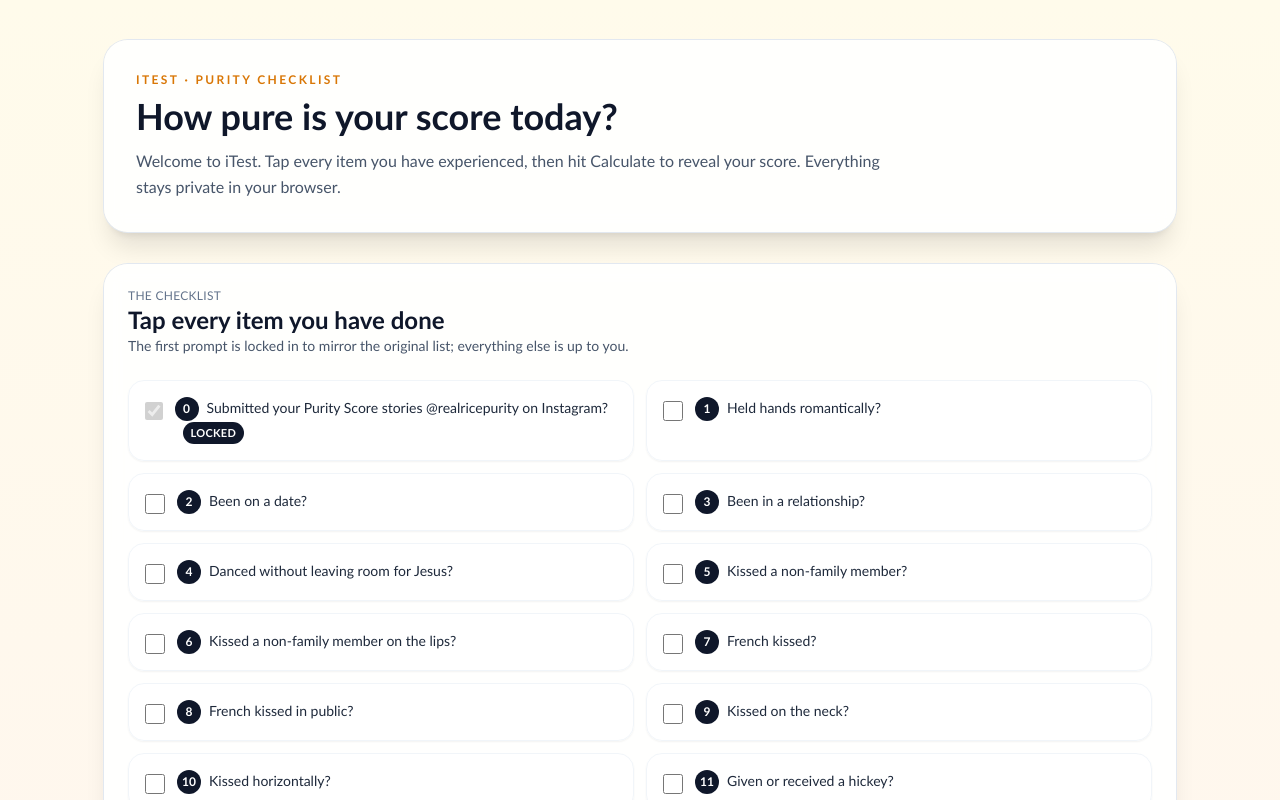
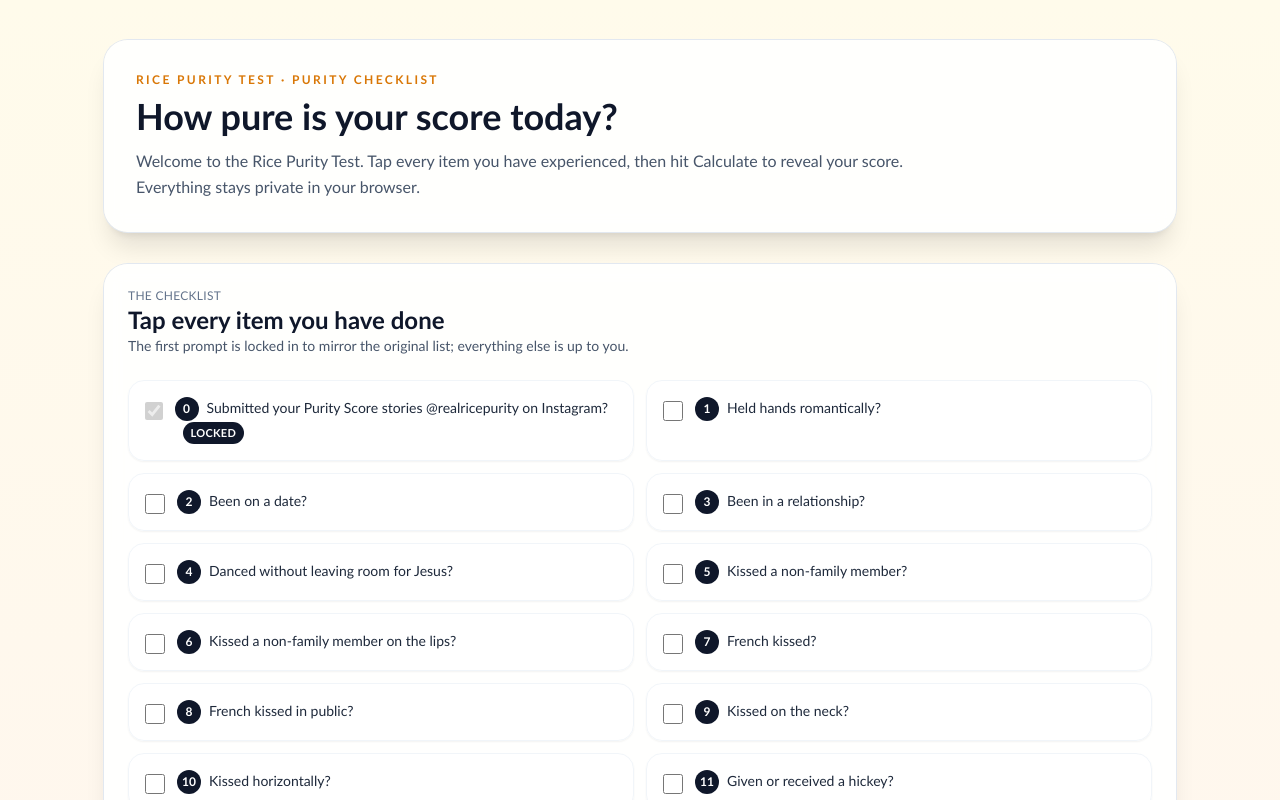
Before and after one commit to asifKhan014/itest, a React (Vite) app: page / in a window 1280 px wide. Shown: the top 800 px of the page. Built offline with nearby package versions, Linux system fonts and the light colour scheme.

Commit message:
updated code

```diff
--- a/index.html
+++ b/index.html
@@ -4,7 +4,7 @@
     <meta charset="UTF-8" />
     <link rel="icon" type="image/svg+xml" href="/vite.svg" />
     <meta name="viewport" content="width=device-width, initial-scale=1.0" />
-    <title>iTest</title>
+    <title>Rice Purity Test</title>
   </head>
   <body>
     <div id="root"></div>
--- a/package.json
+++ b/package.json
@@ -1,9 +1,9 @@
 {
-  "name": "itest",
+  "name": "rice-purity-test",
   "private": true,
   "version": "0.0.0",
   "type": "module",
-  "description": "iTest - client-side purity checklist built with React + Vite",
+  "description": "Rice Purity Test - client-side purity checklist built with React + Vite",
   "engines": {
     "node": ">=20.19.0"
   },
--- a/src/App.tsx
+++ b/src/App.tsx
@@ -112,13 +112,13 @@
       <div className="mx-auto flex max-w-6xl flex-col gap-8 px-4 py-10 sm:px-6 lg:px-10">
         <header className="rounded-3xl bg-white/90 p-8 shadow-xl ring-1 ring-slate-200 backdrop-blur">
           <p className="text-xs font-semibold uppercase tracking-[0.2em] text-amber-600">
-            iTest · Purity checklist
+            Rice Purity Test · Purity checklist
           </p>
           <h1 className="mt-2 text-3xl font-semibold leading-tight sm:text-4xl">
             How pure is your score today?
           </h1>
           <p className="mt-3 max-w-3xl text-base leading-relaxed text-slate-600">
-            Welcome to iTest. Tap every item you have experienced, then hit Calculate to reveal your score. Everything stays private in your browser.
+            Welcome to the Rice Purity Test. Tap every item you have experienced, then hit Calculate to reveal your score. Everything stays private in your browser.
           </p>
         </header>
 
@@ -215,7 +215,7 @@
                 </button>
                 <a
                   href={smsHref}
-                  className="w-full rounded-full bg-amber-500 px-4 py-3 text-sm font-medium text-white shadow-lg shadow-amber-500/20 transition hover:-translate-y-0.5 hover:shadow-xl sm:w-auto"
+                  className="w-full rounded-full bg-amber-500 px-4 py-3 text-sm font-medium text-white shadow-lg text-center shadow-amber-500/20 transition hover:-translate-y-0.5 hover:shadow-xl sm:w-auto"
                 >
                   Share via text
                 </a>
@@ -223,7 +223,7 @@
                   href={xHref}
                   target="_blank"
                   rel="noopener noreferrer"
-                  className="w-full rounded-full bg-sky-600 px-4 py-3 text-sm font-medium text-white shadow-lg shadow-sky-600/20 transition hover:-translate-y-0.5 hover:shadow-xl sm:w-auto"
+                  className="w-full rounded-full bg-sky-600 px-4 py-3 text-sm font-medium text-center text-white shadow-lg shadow-sky-600/20 transition hover:-translate-y-0.5 hover:shadow-xl sm:w-auto"
                 >
                   Share on X
                 </a>
```
Also changed, not shown: 2 other files (tests, documents, lock files or other folders).
